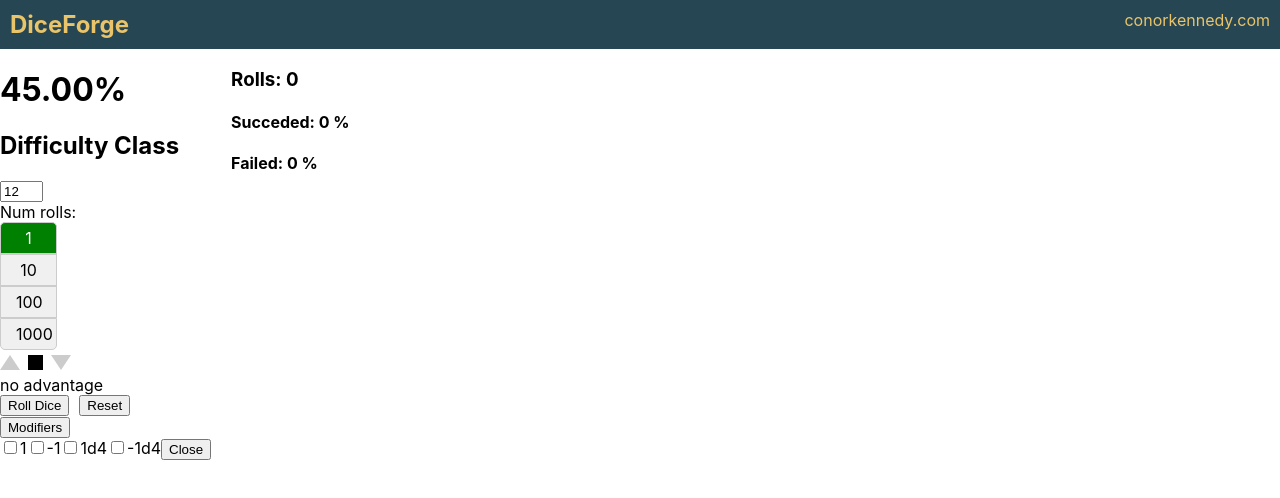
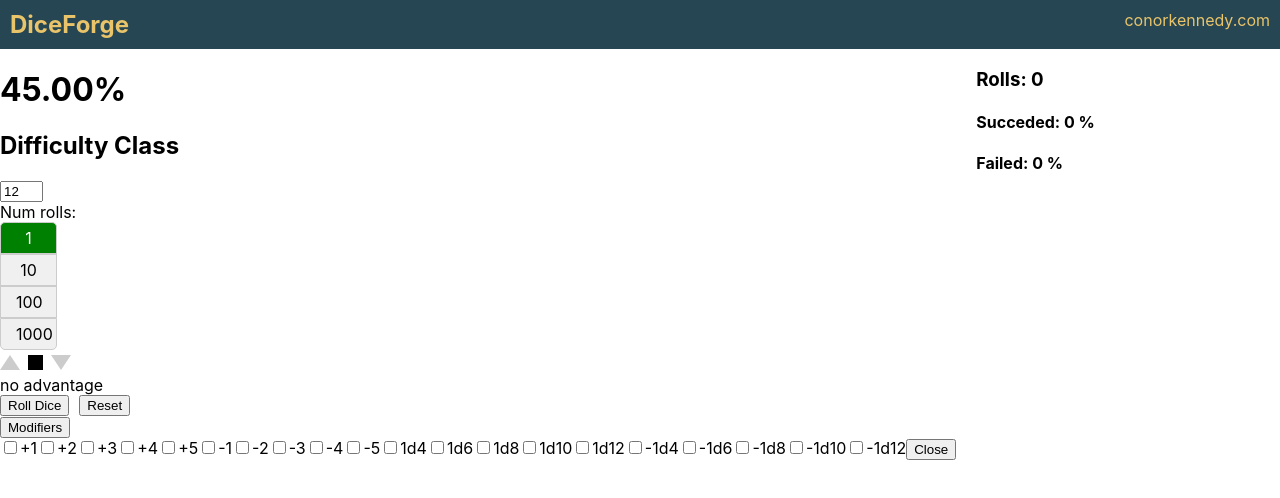
Before and after one commit to conorkenn/diceforge, a React (Create React App) app in the folder frontend/: page / in a window 1280 px wide. Both pictures are taken after a click on the button "Modifiers". Shown: the top 498 px of the page. Built offline with nearby package versions, Linux system fonts and the light colour scheme.

Commit message:
added more modifiers

```diff
--- a/frontend/src/components/ModifierModal.tsx
+++ b/frontend/src/components/ModifierModal.tsx
@@ -31,7 +31,43 @@ const ModifierModal: React.FC<ModiferModalProps> = ({
           checked={modifiers.includes("1")}
           onChange={() => handleToggle("1")}
         />
-        1
+        +1
+      </label>
+      <label>
+        <input
+          type="checkbox"
+          value="2"
+          checked={modifiers.includes("2")}
+          onChange={() => handleToggle("2")}
+        />
+        +2
+      </label>
+      <label>
+        <input
+          type="checkbox"
+          value="3"
+          checked={modifiers.includes("3")}
+          onChange={() => handleToggle("3")}
+        />
+        +3
+      </label>
+      <label>
+        <input
+          type="checkbox"
+          value="4"
+          checked={modifiers.includes("4")}
+          onChange={() => handleToggle("4")}
+        />
+        +4
+      </label>
+      <label>
+        <input
+          type="checkbox"
+          value="5"
+          checked={modifiers.includes("5")}
+          onChange={() => handleToggle("5")}
+        />
+        +5
       </label>
       <label>
         <input
@@ -45,11 +81,83 @@ const ModifierModal: React.FC<ModiferModalProps> = ({
       <label>
         <input
           type="checkbox"
+          value="-2"
+          checked={modifiers.includes("-2")}
+          onChange={() => handleToggle("-2")}
+        />
+        -2
+      </label>
+      <label>
+        <input
+          type="checkbox"
+          value="-3"
+          checked={modifiers.includes("-3")}
+          onChange={() => handleToggle("-3")}
+        />
+        -3
+      </label>
+      <label>
+        <input
+          type="checkbox"
+          value="-4"
+          checked={modifiers.includes("-4")}
+          onChange={() => handleToggle("-4")}
+        />
+        -4
+      </label>
+      <label>
+        <input
+          type="checkbox"
+          value="-5"
+          checked={modifiers.includes("-5")}
+          onChange={() => handleToggle("-5")}
+        />
+        -5
+      </label>
+      <label>
+        <input
+          type="checkbox"
           value="1d4"
           checked={modifiers.includes("1d4")}
           onChange={() => handleToggle("1d4")}
         />
         1d4
+      </label>
+      <label>
+        <input
+          type="checkbox"
+          value="1d6"
+          checked={modifiers.includes("1d6")}
+          onChange={() => handleToggle("1d6")}
+        />
+        1d6
+      </label>
+      <label>
+        <input
+          type="checkbox"
+          value="1d8"
+          checked={modifiers.includes("1d8")}
+          onChange={() => handleToggle("1d8")}
+        />
+        1d8
+      </label>
+      <label>
+        <input
+          type="checkbox"
+          value="1d10"
+          checked={modifiers.includes("1d10")}
+          onChange={() => handleToggle("1d10")}
+        />
+        1d10
+      </label>
+      <label>
+        <input
+          type="checkbox"
+          value="1d12"
+          checked={modifiers.includes("1d12")}
+          onChange={() => handleToggle("1d12")}
+        />
+        1d12
       </label>
       <label>
         <input
@@ -60,6 +168,42 @@ const ModifierModal: React.FC<ModiferModalProps> = ({
         />
         -1d4
       </label>
+      <label>
+        <input
+          type="checkbox"
+          value="-1d6"
+          checked={modifiers.includes("-1d6")}
+          onChange={() => handleToggle("-1d6")}
+        />
+        -1d6
+      </label>
+      <label>
+        <input
+          type="checkbox"
+          value="-1d8"
+          checked={modifiers.includes("-1d8")}
+          onChange={() => handleToggle("-1d8")}
+        />
+        -1d8
+      </label>
+      <label>
+        <input
+          type="checkbox"
+          value="-1d10"
+          checked={modifiers.includes("-1d10")}
+          onChange={() => handleToggle("-1d10")}
+        />
+        -1d10
+      </label>
+      <label>
+        <input
+          type="checkbox"
+          value="-1d12"
+          checked={modifiers.includes("-1d12")}
+          onChange={() => handleToggle("-1d12")}
+        />
+        -1d12
+      </label>
       <button onClick={closeModal}>Close</button>
     </div>
   );
```
